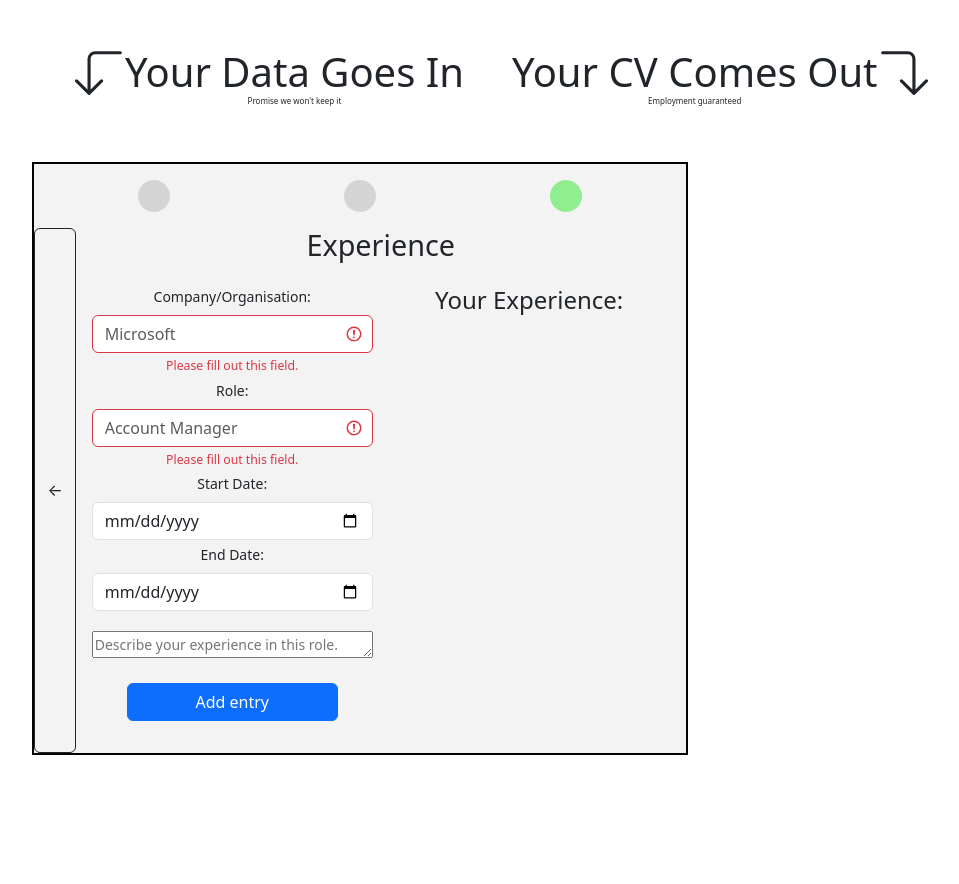
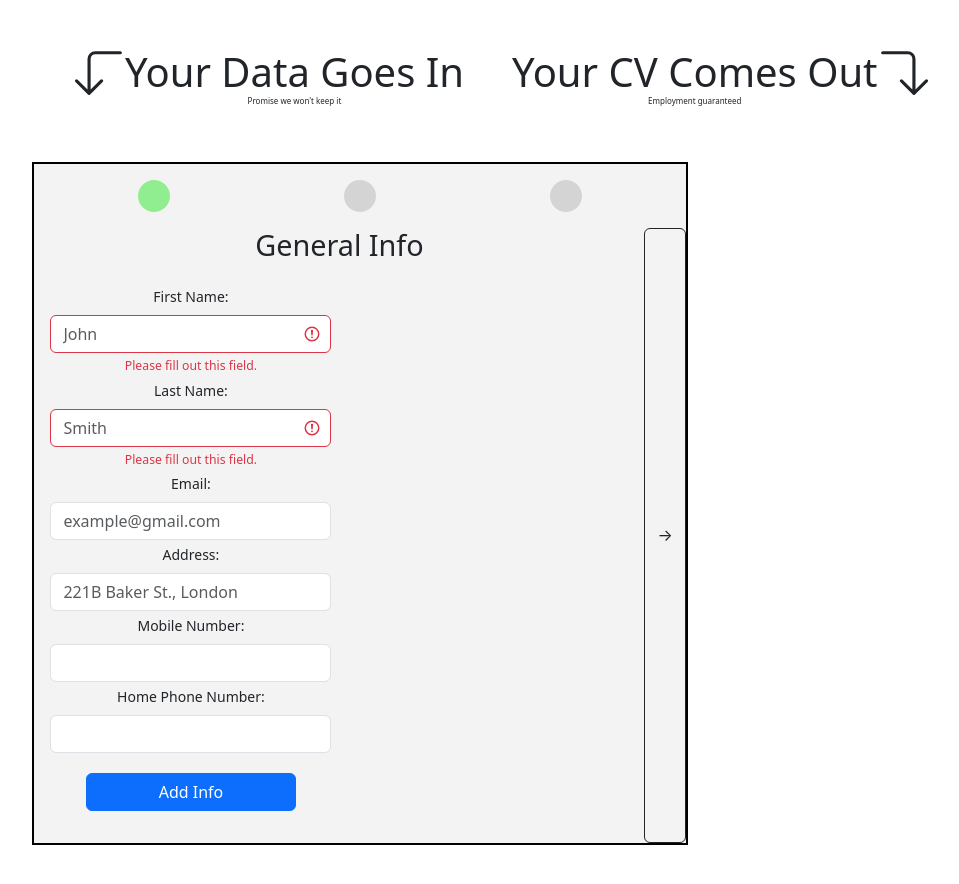
Before and after one commit to jamescrutchley/cv-generator, a React (Create React App) app: page / in a window 1280 px wide. Shown: the top 884 px of the page, without its empty margins (152-1111 px from the left). Built offline with nearby package versions, Linux system fonts and the light colour scheme.

Commit message:
update general page

```diff
--- a/src/components/Main.js
+++ b/src/components/Main.js
@@ -11,7 +11,7 @@ class Main extends Component {
   constructor(props) {
     super(props);
     this.state = {
-      section: 3,
+      section: 1,
     };
     this.handleNavigationChange = this.handleNavigationChange.bind(this);
   }
--- a/src/components/pages/general/GeneralPage.js
+++ b/src/components/pages/general/GeneralPage.js
@@ -8,9 +8,16 @@ class GeneralPage extends Component {
     super(props);
     this.state = {
       info: [],
-      currentlyEditing: "",
     };
   }
+
+  handleAddInfo = (newInfo) => {
+    this.setState({
+        info: newInfo
+    })
+  }
+
+
   render() {
     const { handleNavChange } = this.props;
     return (
@@ -18,8 +25,12 @@ class GeneralPage extends Component {
         <div className={`formSection ${this.props.className}`}>
           <h2 className="sectionHeader">General Info</h2>
           <div className="generalSection">
-            <GeneralForm/>
-            <List details={["a"]} section="General" />
+            <GeneralForm
+            addInfoMethod={this.handleAddInfo}/>
+            <div className="list">
+
+            </div>
+
           </div>
           <Button
             variant="outline-dark"
--- a/src/components/pages/general/generalForm.js
+++ b/src/components/pages/general/generalForm.js
@@ -1,6 +1,7 @@
 import React, { Component } from "react";
 import { Form } from "react-bootstrap";
 import FormItem from "../generic/FormItem";
+import Button from "react-bootstrap/Button";
 
 class GeneralForm extends Component {
   constructor(props) {
@@ -16,6 +17,12 @@ class GeneralForm extends Component {
         homePhone: "",
       },
     };
+  }
+
+  trySubmitInfo = () => {
+    //validation then
+
+    this.props.addInfoMethod(this.state.inputs);
   }
 
   handleInputChange = (e) => {
@@ -103,6 +110,15 @@ class GeneralForm extends Component {
             isInvalid={null}
             feedback=""
           />
+          <div>
+            <Button
+              onClick={() => this.trySubmitInfo()}
+              className="w-75 m-3"
+              variant="primary"
+            >
+              Add Info
+            </Button>
+          </div>
         </div>
       </Form>
     );
```
